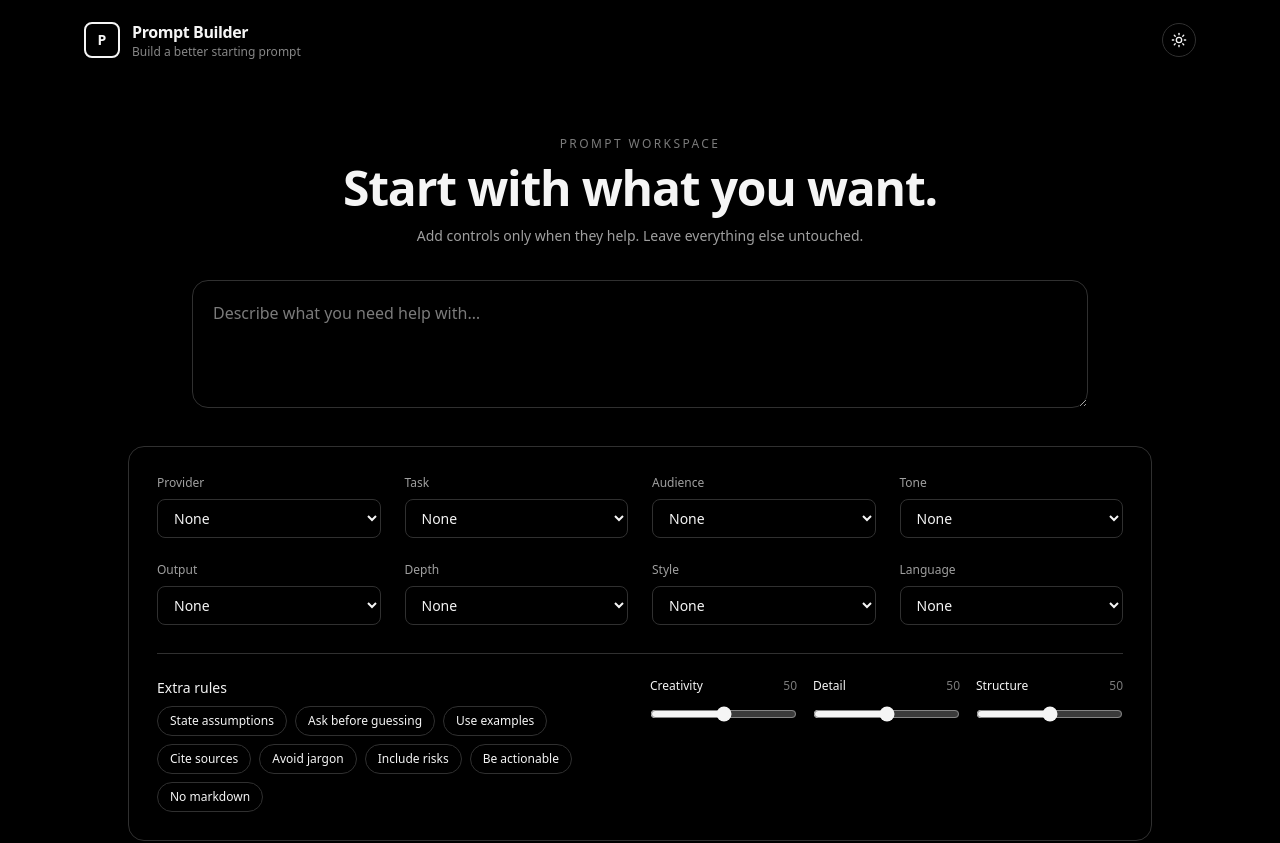
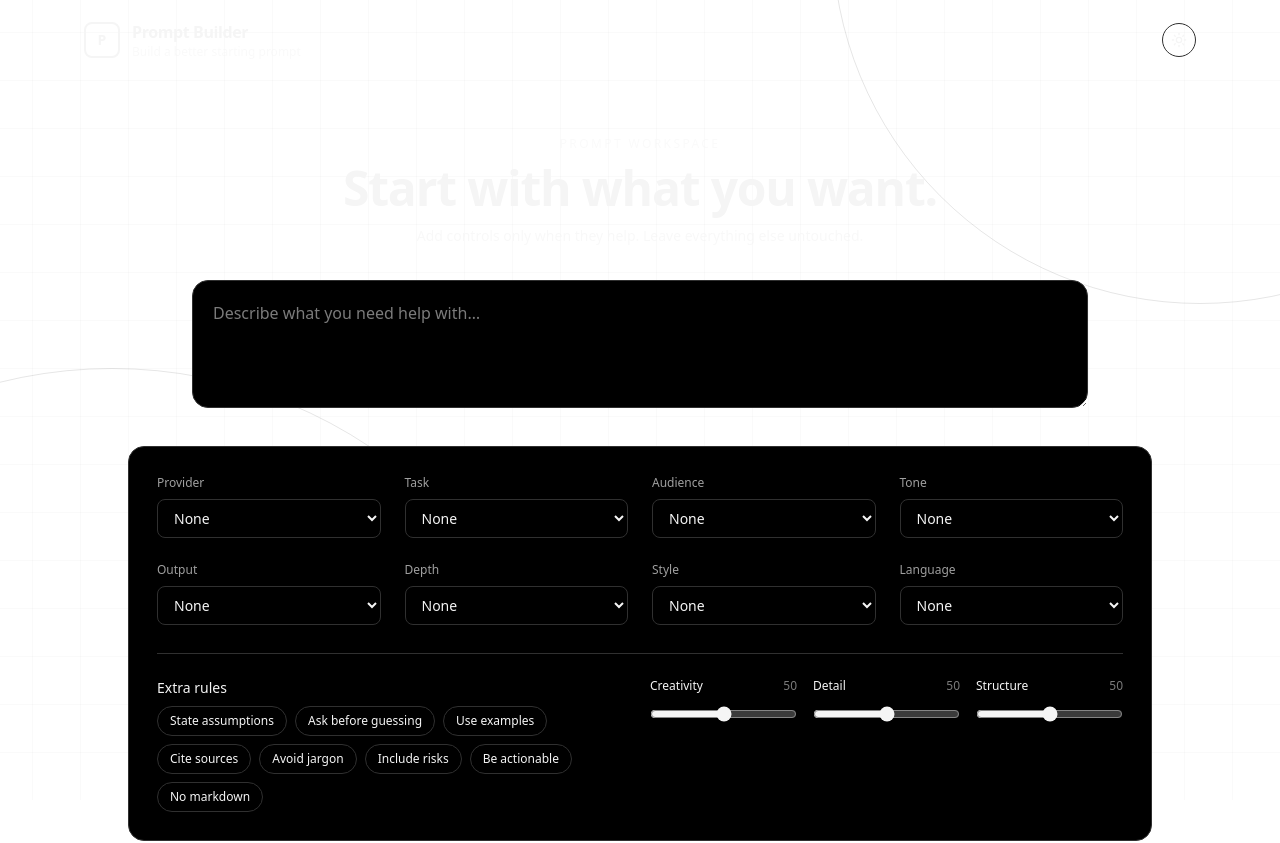
Before and after one commit to TechQuanta/prompt_builder, a Next.js app: page / in a window 1280 px wide. Shown: the top 843 px of the page. Built offline with nearby package versions, Linux system fonts and the light colour scheme.

Commit message:
fix: reveal parallax behind workspace

```diff
--- a/app/globals.css
+++ b/app/globals.css
@@ -58,6 +58,7 @@ button:active { transform: translateY(0) scale(.98); }
 
 .parallax-backdrop { position: fixed; inset: 0; z-index: 0; overflow: hidden; pointer-events: none; }
 body > main { position: relative; z-index: 1; }
+body > main > .min-h-screen { background-color: transparent !important; }
 .parallax-orbit { position: absolute; display: block; width: 46rem; height: 46rem; border: 1px solid color-mix(in srgb, var(--foreground), transparent 90%); border-radius: 999px; will-change: transform; }
 .parallax-orbit-one { top: -27rem; right: -18rem; }
 .parallax-orbit-two { bottom: -31rem; left: -22rem; width: 58rem; height: 58rem; }
```
